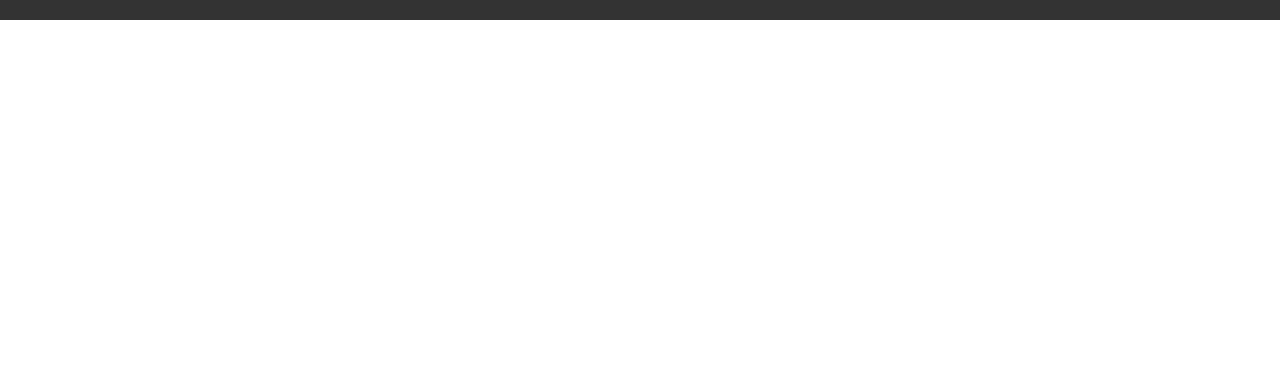
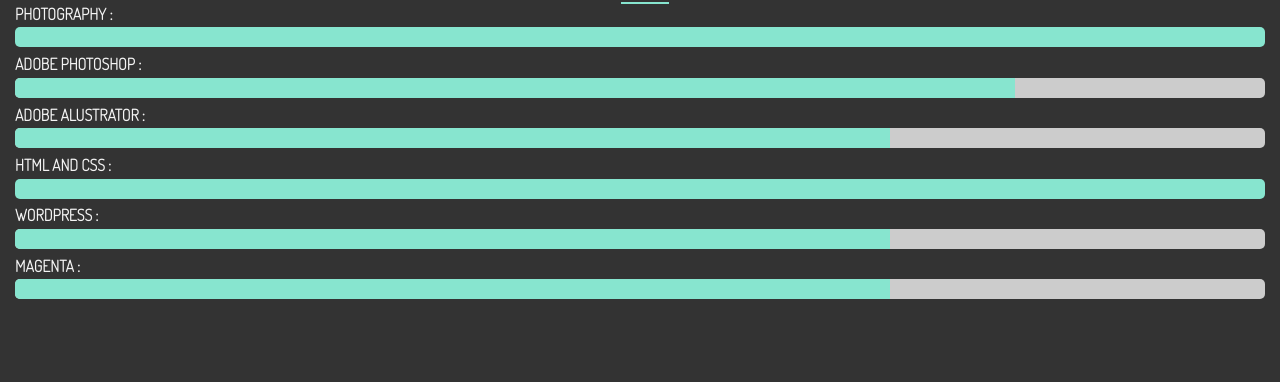
Before and after one commit to MeetaHaldar/portfolio_website, a website: page about.html in a window 1280 px wide. Shown: the part 789-1171 px from the top of the page. Before the commit the page ends 809 px from the top, so only its background shows below. Drawn offline with Linux system fonts and the light colour scheme.

Commit message:
section B of about page completed

```diff
--- a/about.html
+++ b/about.html
@@ -78,7 +78,52 @@
 </section>
 
 
+<!-- section B:progress bar  -->
+<section id="about-b" class="bg-dark py-3">
+  <div class="container">
+    <h2 class="section-title">
+      Technical skills
+    </h2>
+    <div class="bottom-line"></div>
+    <h4>Photography :</h4>
+    <div class="progress">
+      <div style="width:100%"></div>
 
+    </div>
+
+    <h4>Adobe photoshop :</h4>
+    <div class="progress">
+      <div style="width:80%"></div>
+
+    </div>
+
+    <h4>Adobe alustrator :</h4>
+    <div class="progress">
+      <div style="width:70%"></div>
+
+    </div>
+
+    <h4>HTML and CSS :</h4>
+    <div class="progress">
+      <div style="width:100%"></div>
+
+    </div>
+
+    <h4>Wordpress :</h4>
+    <div class="progress">
+      <div style="width:70%"></div>
+
+    </div>
+
+    <h4>Magenta :</h4>
+    <div class="progress">
+      <div style="width:70%"></div>
+
+    </div>
+
+
+  </div>
+</section>
 
 
 
--- a/scss/_config.scss
+++ b/scss/_config.scss
@@ -7,12 +7,12 @@
 $bg-image:url('../dist/img/showcase.jpg');
 
 // set text color
-@function set-text-color($color)
-{
+// @function set-text-color($color)
+// {
 
-    @if(lightness($color) >50 )
-    {
-        @return #222;
-    }
+//     @if(lightness($color) >50 )
+//     {
+//         @return #222;
+//     }
 
-}
+// }
--- a/scss/_utilities.scss
+++ b/scss/_utilities.scss
@@ -47,19 +47,19 @@
 .bg{
     &-main{
         background: $main-color;
-        color: set-text-color($main-color);
+        color: $dark-color;
     }
     &-dark{
         background: $dark-color;
-        color: set-text-color($dark-color);
+        color: $light-color;
     }
     &-light{
         background: $light-color;
-        color: set-text-color($light-color);
+        color: $dark-color;
     }
     &-medium{
         background: $medium-color;
-        color: set-text-color($medium-color);
+        color: $dark-color;
     }
 
 }
--- a/scss/main.scss
+++ b/scss/main.scss
@@ -261,6 +261,26 @@
 
     }
 }
+// about b
+&-b{
+.progress{
+    overflow: hidden;
+    height: 20px;
+    background: $medium-color;
+    border-radius: 5px;
+    margin-bottom: 0.3rem;
+
+
+    div{
+        height: 100%;
+        // color: $light-color;
+        text-align: center;
+        background: $main-color;
+
+    }
+
+}
+}
 }
 
 
```
Also changed, not shown: scss/main.css, 1 other file.
